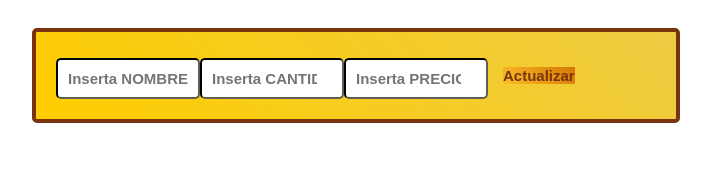
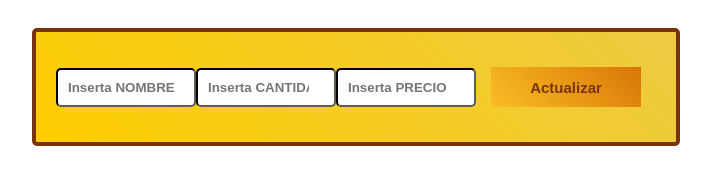
Before and after one commit to Torremolinos/StockForStore, a plain HTML site: page actualizarProducto.html in a window 1280 px wide. Shown: the whole page, without its empty margins (284-995 px from the left). Drawn offline with Linux system fonts and the light colour scheme.

Commit message:
Cambios varios

```diff
--- a/scripts/actualizar.js
+++ b/scripts/actualizar.js
@@ -14,4 +14,5 @@ updateButton.innerText = "Actualizar";
 updateButton.addEventListener("click", () => {
   abrirFormularioActualizacion(item); // Pasa el objeto del producto a la ventana emergente
 });
+
 // window.location.href ='salir.html';
--- a/scripts/listaProductos.js
+++ b/scripts/listaProductos.js
@@ -25,6 +25,7 @@ export const listaProductos = () => {
   };
   /*Aqui tengo la tabla esto corresponde a la parte del body y luego tenemos la parte del pie*/
   const tablaContainer = document.getElementById("body");
+  const tablaContainer3 = document.getElementById("tablaBuscador");
   inventario.forEach((item) => {
     const row = tablaContainer.insertRow();
     const cell1 = row.insertCell(0);
@@ -54,7 +55,9 @@ export const listaProductos = () => {
         }
       }
       tablaContainer.innerHTML = ""; //limpiamos la tabla entera para luego refrescarla con listaProdcutos() esto genera "un cambio automatico"
-      tablaContainer2.innerHTML = "";//Limpiamos tambien el pie con la cantidad total y el precio total.
+      tablaContainer2.innerHTML = ""; //Limpiamos tambien el pie con la cantidad total y el precio total.
+      tablaContainer3.innerHTML = ""; //limpiamos la tabla de buscar
+
       listaProductos();
     });
 
--- a/styles/actualizar.css
+++ b/styles/actualizar.css
@@ -6,7 +6,7 @@ body{
 form {
   font-weight: bold;
   display: flex;
-  align-items: c;
+  align-items: center;
   background: linear-gradient(45deg, #ffcd00, #edcb43);
   padding: 20px;
   border: 4px solid #78340f;
@@ -17,11 +17,9 @@ form {
 input {
   font-weight: bold;
   width: 20%;
-  margin-top: auto;
   padding: 10px;
   color: black;
   border-color: #0a0a09;
-  font-size: 15px;
   border-radius: 5px;
 }
 
@@ -33,9 +31,9 @@ button {
   font-size: 15px;
   color: #78340f;
   padding: 0px;
-  height: auto;
+  height: 40px;
   margin: 15px;
-  width: auto;
+  width: 150px;
   text-align: center;
   transition-duration: 0.4s;
   text-decoration: none;
--- a/styles/style.css
+++ b/styles/style.css
@@ -3,8 +3,7 @@
   margin: auto;
   padding: auto;
 }
-
-img{
+img {
   padding: 20px;
   width: 40%;
 }
@@ -14,37 +13,36 @@ h1 {
   text-align: center;
   margin: 5px;
   padding: 5px;
-  color: #FFCD00;
-  font-size:50px;
+  color: #ffcd00;
+  font-size: 50px;
 }
-.formulario{
-  display:flex;
-  flex-direction:column;
+.formulario {
+  display: flex;
+  flex-direction: column;
   justify-content: center;
   width: auto;
 }
-form{
+form {
   font-weight: bold;
   display: flex;
-  background: linear-gradient(45deg,#FFCD00, #edcb43);
+  background: linear-gradient(45deg, #ffcd00, #edcb43);
   padding: 20px;
   border: 4px solid #78340f;
   border-radius: 5px;
   margin: 20px;
   width: auto;
 }
-.botonesForm{
-  display: flex;
-  justify-content: center;
-
-}
-.botonProduct{
+.botonesForm {
   display: flex;
   justify-content: center;
 }
-header{
+.botonProduct {
+  display: flex;
+  justify-content: center;
+}
+header {
   font-weight: bold;
-  display:flex;
+  display: flex;
   flex-direction: column;
   align-items: center;
 }
@@ -64,27 +62,27 @@ td {
   border: 3px solid #451a03;
   text-align: center;
   padding: 15px;
-  color:#451a03;
+  color: #451a03;
   font-size: 30px;
   font-weight: bold;
 }
 
 th {
-  background: linear-gradient(45deg,#FFCD00, #edcb43);
+  background: linear-gradient(45deg, #ffcd00, #edcb43);
   color: #2a1f1f;
   font-size: 30px;
 }
 tbody tr:hover {
-  background-color:#d87607;
+  background-color: #d87607;
   cursor: pointer;
 }
 input {
   font-weight: bold;
   width: 100%;
   margin-top: auto;
-  padding:10px;
+  padding: 10px;
   color: black;
-  border-color:#0a0a09;
+  border-color: #0a0a09;
   font-size: 40px;
   border-radius: 5px;
 }
@@ -92,16 +90,15 @@ input {
 button:hover {
   background: linear-gradient(45deg, #fdfd06, #bc560a);
   cursor: pointer;
-
 }
 
 button {
   font-weight: bold;
   position: relative;
-  background:linear-gradient(45deg, #fabe25,#d87607 ) ;
+  background: linear-gradient(45deg, #fabe25, #d87607);
   border: none;
   font-size: 28px;
-  color:#78340f;
+  color: #78340f;
   padding: 0px;
   height: 50px;
   margin: 15px;
@@ -112,26 +109,26 @@ button {
   overflow: hidden;
   cursor: pointer;
 }
-li{
-  color:#451a03
+li {
+  color: #451a03;
 }
-.pie{
+.pie {
   font-weight: bold;
   text-align: center;
   padding: 15px;
-  color:#451a03;
+  color: #451a03;
   cursor: pointer;
 }
 tfoot tr:hover {
-  background-color:#d87607;
+  background-color: #d87607;
   cursor: pointer;
 }
-tfoot{
+tfoot {
   border: #451a03;
 }
-.hidden{
+.hidden {
   display: none;
 }
-.showed{
-  display:block;
+.showed {
+  display: block;
 }
```
Also changed, not shown: 1 other file.
